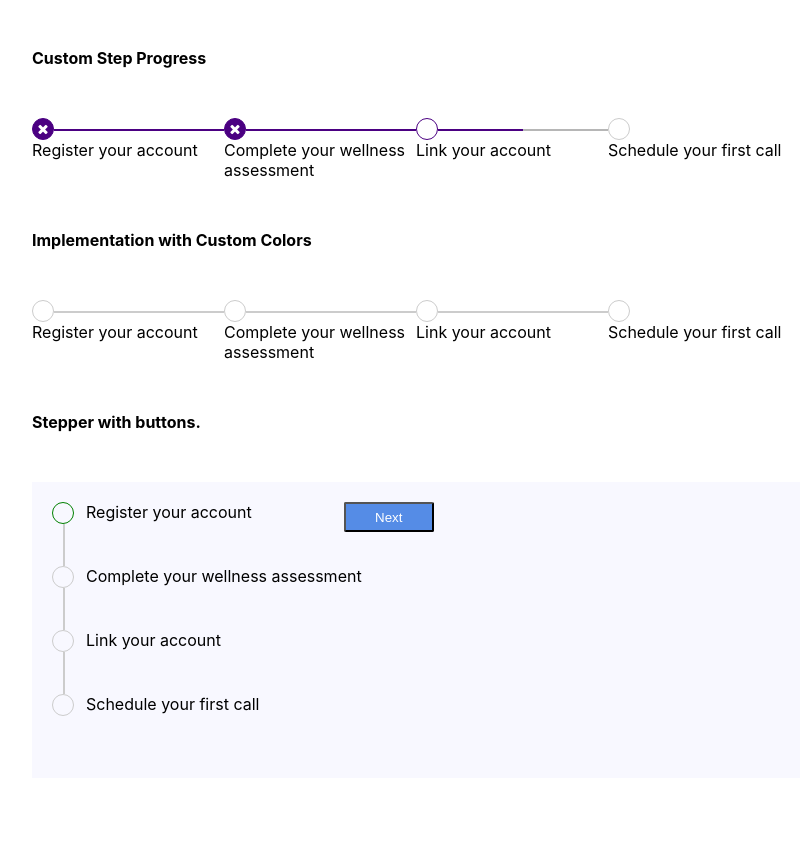
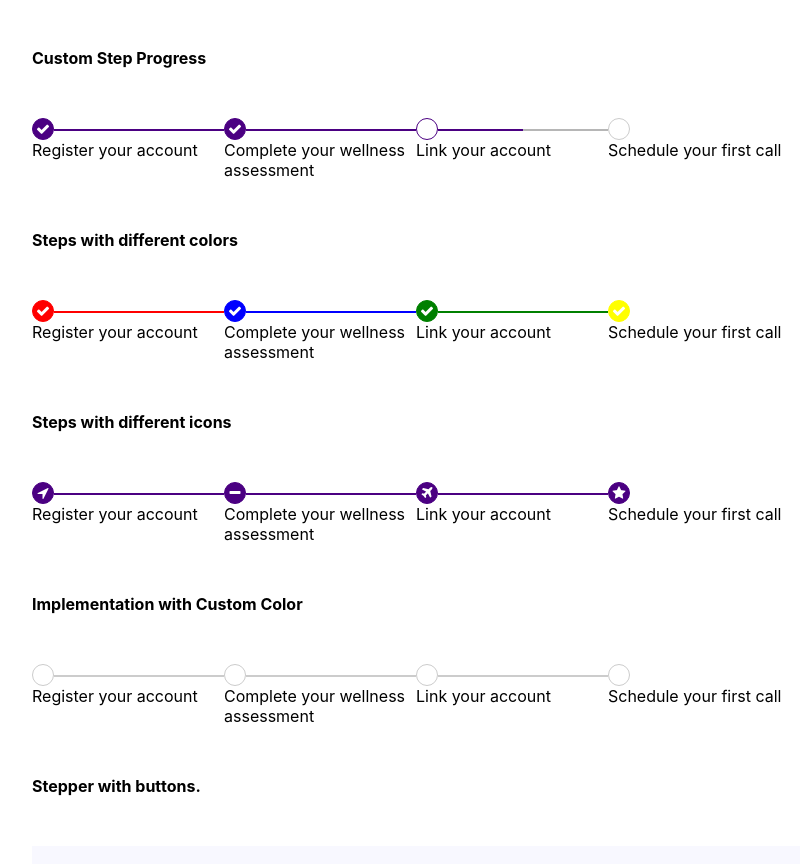
Before and after one commit to rahulsha05x/progress-stepper, a React (Create React App) app: page / in a window 1280 px wide. Shown: the part 1524-2388 px from the top of the page, without its empty margins (224-1036 px from the left). Before the commit the page ends 2352 px from the top, so only its background shows below. Built offline with nearby package versions, Linux system fonts and the light colour scheme.

Commit message:
Worked on adding 2 more variants

```diff
--- a/src/App.tsx
+++ b/src/App.tsx
@@ -18,6 +18,8 @@ import {
   stepsWithoutText,
   stepsWithText,
   stepsWithProgress,
+  stepsWithColors,
+  stepsWithCustomIcons,
 } from './constants';
 import Button from './components/atoms/Button/Button';
 
@@ -56,7 +58,7 @@ function App() {
     }); */
 
     let tempStep = [...steps];
-    if (currentIndex === 0 && tempStep[currentIndex]?.status === 'Pending') {
+    if (currentIndex === 0 && tempStep[currentIndex] ?.status === 'Pending') {
       tempStep[currentIndex].status = 'Current';
     } else {
       tempStep[currentIndex].status = 'Complete';
@@ -188,12 +190,34 @@ function App() {
               activeStep={3}
               orientation="horizontal"
               color="#4B0082"
-              icon={<i className="fa fa-times"></i>}
+              icon={<i className="fa fa-check"></i>}
               squared={false}
             />
           </div>
           <div>
-            <h4>Implementation with Custom Colors</h4>
+            <h4>Steps with different colors</h4>
+            <NewProgressBar
+              steps={stepsWithColors}
+              activeStep={5}
+              orientation="horizontal"
+              color="#4B0082"
+              icon={<i className="fa fa-check"></i>}
+              squared={false}
+            />
+          </div>
+          <div>
+            <h4>Steps with different icons</h4>
+            <NewProgressBar
+              steps={stepsWithCustomIcons}
+              activeStep={5}
+              orientation="horizontal"
+              color="#4B0082"
+              icon={<i className="fa fa-check"></i>}
+              squared={false}
+            />
+          </div>
+          <div>
+            <h4>Implementation with Custom Color</h4>
             <NewProgressBar1 activeStep={2}>
               {steps.map((item, index) => {
                 return (
--- a/src/components/progress-ui/NewProgressBar.tsx
+++ b/src/components/progress-ui/NewProgressBar.tsx
@@ -7,6 +7,8 @@ export interface StepData {
     status?: string;
     id: number;
     progress?: number;
+    color?: string;
+    icon?: string | object;
 }
 interface Props {
     steps: StepData[];
@@ -56,8 +58,8 @@ const NewProgressBar: React.FC<Props> = ({
                             activeStep={activeStep}
                             completed={completed}
                             active={activeStep === index + 1}
-                            color={color}
-                            icon={icon}
+                            color={step.color || color}
+                            icon={step.icon || icon}
                             orientation={orientation}
                             squared={squared}
                         />
--- a/src/constants.js
+++ b/src/constants.js
@@ -1,3 +1,5 @@
+import React from 'react';
+
 export const stepsWithoutText = [
     {
       id: 1,
@@ -66,3 +68,57 @@ export const stepsWithProgress = [
       progress: 0
     },
 ]
+
+export const stepsWithColors = [
+    {
+      id: 1,
+      text: "Register your account",
+      status: 'Pending',
+      color: "red"
+    },
+    {
+      id: 2,
+      text: 'Complete your wellness assessment',
+      status: 'Pending',
+      color: "blue"
+    },
+    {
+      id: 3,
+      text: 'Link your account',
+      status: 'Pending',
+      color: "green"
+    },
+    {
+      id: 4,
+      text: 'Schedule your first call',
+      status: 'Pending',
+      color: "yellow"
+    },
+];
+
+export const stepsWithCustomIcons = [
+    {
+      id: 1,
+      text: "Register your account",
+      status: 'Pending',
+      icon: <i className="fa fa-location-arrow"></i>
+    },
+    {
+      id: 2,
+      text: 'Complete your wellness assessment',
+      status: 'Pending',
+      icon: <i className="fa fa-minus"></i>
+    },
+    {
+      id: 3,
+      text: 'Link your account',
+      status: 'Pending',
+      icon: <i className="fa fa-plane"></i>
+    },
+    {
+      id: 4,
+      text: 'Schedule your first call',
+      status: 'Pending',
+      icon: <i className="fa fa-star"></i>
+    },
+];
```
